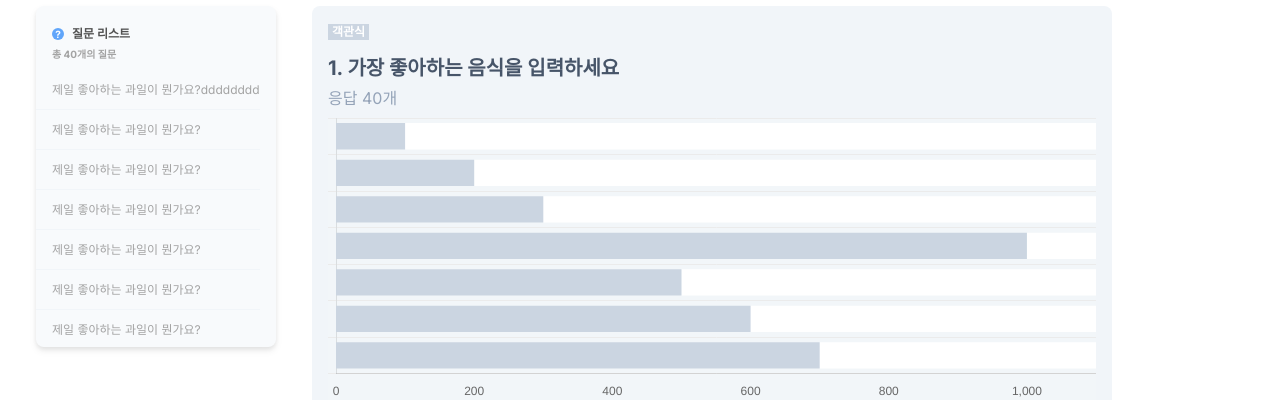
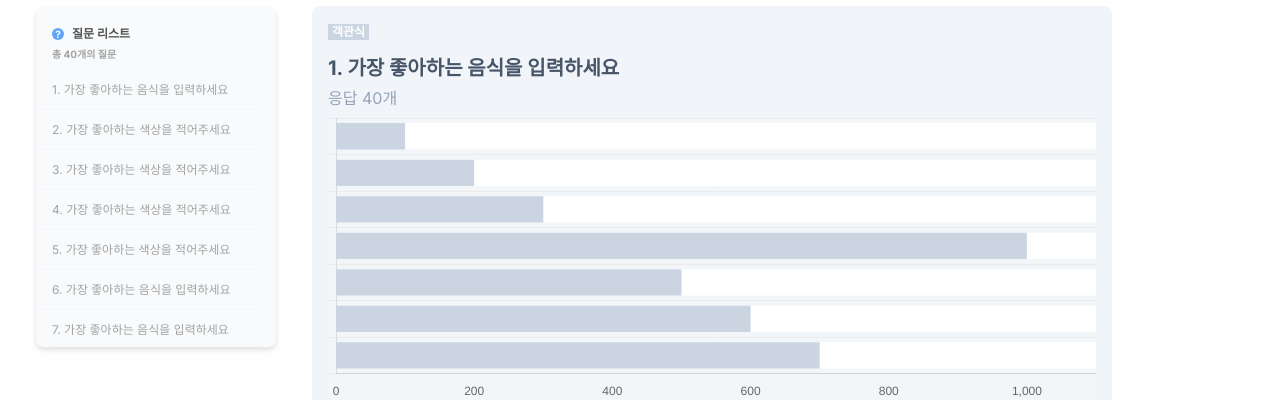
Before and after one commit to SSA-FE/formssafe-fe, a React (Vite) app: page /stat in a window 1280 px wide. Shown: the part 122-522 px from the top of the page. Built offline with nearby package versions, Linux system fonts and the light colour scheme; no server answers.

Commit message:
FEAT: 전체요약 사이드컨테이너 구현 - 질문 리스트 클릭 시 해당 질문위치로 이동

```diff
--- a/src/components/Statistic/remoteForm/Question.tsx
+++ b/src/components/Statistic/remoteForm/Question.tsx
@@ -1,12 +1,13 @@
 interface QuestionProps {
   question: string;
+  number: number;
 }
 export default function Question(props: QuestionProps) {
   return (
-    // <a href="#">
-    <div className="w-[14rem] flex items-center h-10 px-4 text-xs border-b cursor-pointer shrink-0 border-slate-100 text-neutral-400 truncate hover:bg-blue-100">
-      {props.question}
-    </div>
-    // </a>
+    <a href={'#_content' + props.number.toString()} className="scroll-smooth">
+      <div className="w-[14rem] flex items-center h-10 px-4 text-xs border-b cursor-pointer shrink-0 border-slate-100 text-neutral-400 truncate hover:bg-blue-100">
+        {props.number + 1 + '. ' + props.question}
+      </div>
+    </a>
   );
 }
--- a/src/components/Statistic/remoteForm/RemoteForm.tsx
+++ b/src/components/Statistic/remoteForm/RemoteForm.tsx
@@ -1,6 +1,31 @@
 import Question from '@components/Statistic/remoteForm/Question';
+import { useEffect, useRef } from 'react';
 
-const RemoteForm = () => {
+interface RemoteFormProps {
+  type: string;
+  title: string;
+  description?: string;
+  responseCnt: number;
+  options: {
+    labels?: string[];
+    users: userType[];
+    values: number[] | string[];
+  };
+}
+
+interface userType {
+  id: number;
+  nickname: string;
+  pick?: number;
+}
+
+const RemoteForm = ({ data }: { data: RemoteFormProps[] }) => {
+  const titleList = useRef<string[]>(
+    data.map((item: RemoteFormProps) => item.title)
+  );
+  useEffect(() => {
+    console.log(titleList.current.length);
+  }, []);
   return (
     <div className="w-[15rem] h-[21.28125rem] mt-4 mx-auto flex flex-col flex-1 sticky top-10 rounded-lg drop-shadow-md bg-slate-50 ">
       {/* 개별 질문리스트 헤더  */}
@@ -25,33 +50,8 @@ const RemoteForm = () => {
 
       {/* 개별 질문리스트 */}
       <div className="h-[17.28125rem] flex flex-col items-start overflow-y-scroll">
-        {[
-          '제일 좋아하는 과일이 뭔가요?ddddddddddddddddddddddddddddddddddddddddddddddddddddddddddddddddd',
-          '제일 좋아하는 과일이 뭔가요?',
-          '제일 좋아하는 과일이 뭔가요?',
-          '제일 좋아하는 과일이 뭔가요?',
-          '제일 좋아하는 과일이 뭔가요?',
-          '제일 좋아하는 과일이 뭔가요?',
-          '제일 좋아하는 과일이 뭔가요?',
-          '제일 좋아하는 과일이 뭔가요?',
-          '제일 좋아하는 과일이 뭔가요?',
-          '제일 좋아하는 과일이 뭔가요?',
-          '제일 좋아하는 과일이 뭔가요?',
-          '제일 좋아하는 과일이 뭔가요?',
-          '제일 좋아하는 과일이 뭔가요?',
-          '제일 좋아하는 과일이 뭔가요?',
-          '제일 좋아하는 과일이 뭔가요?',
-          '제일 좋아하는 과일이 뭔가요?',
-          '제일 좋아하는 과일이 뭔가요?',
-          '제일 좋아하는 과일이 뭔가요?',
-          '제일 좋아하는 과일이 뭔가요?',
-          '제일 좋아하는 과일이 뭔가요?',
-          '제일 좋아하는 과일이 뭔가요?',
-          '제일 좋아하는 과일이 뭔가요?',
-          '제일 좋아하는 과일이 뭔가요?',
-          '제일 좋아하는 과일이 뭔가요?',
-        ].map((q: string, index: number) => (
-          <Question question={q} key={'q_' + index} />
+        {titleList.current.map((title: string, index: number) => (
+          <Question question={title} number={index} key={'q_' + index} />
         ))}
       </div>
     </div>
--- a/src/pages/Stat.tsx
+++ b/src/pages/Stat.tsx
@@ -9,16 +9,16 @@ import { dummy } from '@/components/Statistic/itemBlock/dummy';
 function Stat() {
   return (
     <>
-      <div className="flex h-[calc(200vh-6rem)]">
+      <div className="flex">
         {/* 사이드바 */}
         <div className="w-[19.5rem]">
-          <RemoteForm />
+          <RemoteForm data={dummy} />
         </div>
 
         {/* 설문지 */}
         <div className="flex flex-col items-start justify-start flex-1 h-auto gap-24 pt-4">
           {dummy.map((item: any, index: number) => (
-            <div>
+            <div id={'_content' + index}>
               <Item key={index} data={item} idx={index + 1}>
                 {item.type === 'longAns' || item.type === 'shortAns' ? (
                   <EssayQuestionBlock data={item.options} />
```
